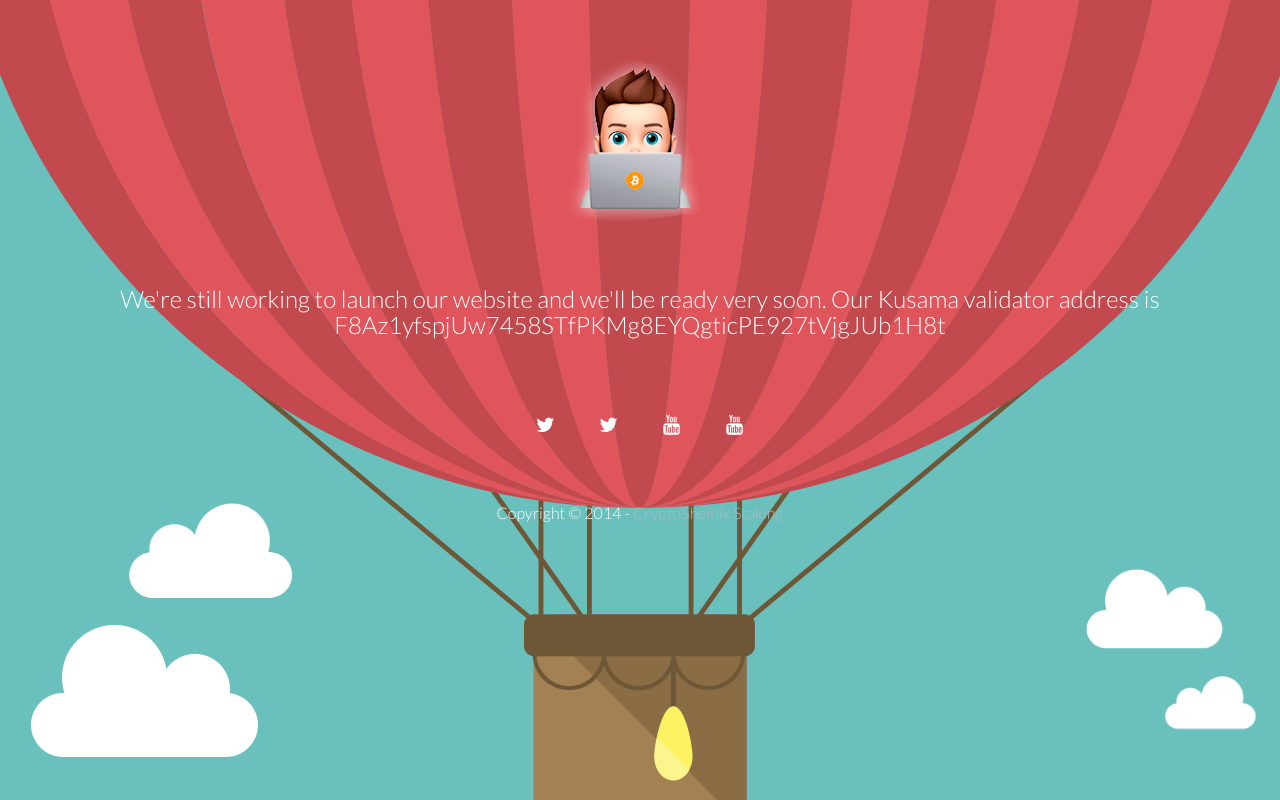
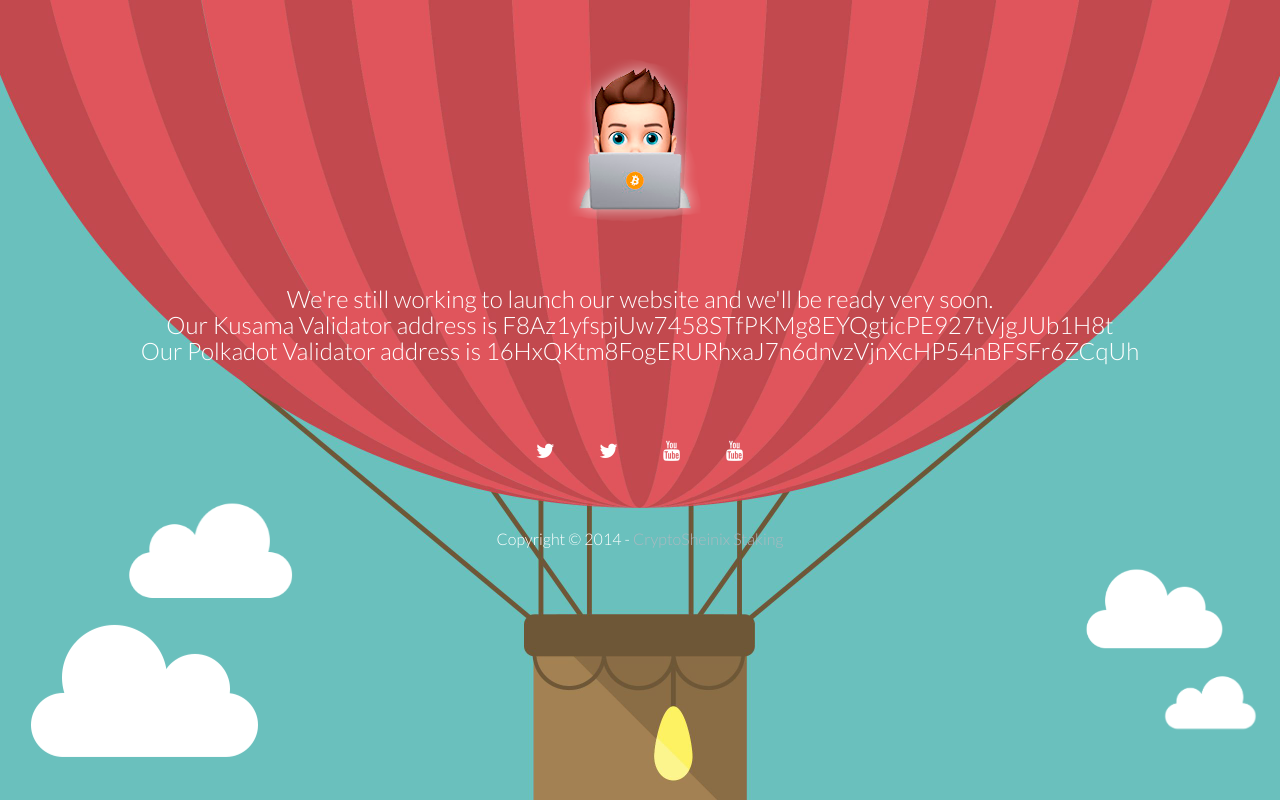
Before and after one commit to sheinixstaking/sheinixstaking.github.io, a plain HTML site: page index.html in a window 1280 px wide. Drawn offline with nearby package versions, Linux system fonts and the light colour scheme; some packages are replaced by stand-ins of ours; a script that the page names is missing.

Commit message:
adding polkadot address

```diff
--- a/index.html
+++ b/index.html
@@ -59,7 +59,10 @@
                     <img src="assets/img/logo.png" alt="CryptoSheinix Logo">
                     <br/>
                     <br/>
-                    <h2 class="subtitle">We're still working to launch our website and we'll be ready very soon. Our Kusama validator address is F8Az1yfspjUw7458STfPKMg8EYQgticPE927tVjgJUb1H8t</h2>
+                    <h2 class="subtitle">We're still working to launch our website and we'll be ready very soon.
+			    <br> Our Kusama Validator address is F8Az1yfspjUw7458STfPKMg8EYQgticPE927tVjgJUb1H8t
+			    <br> Our Polkadot Validator address is 16HxQKtm8FogERURhxaJ7n6dnvzVjnXcHP54nBFSFr6ZCqUh
+		    </h2>
                     <br/>
 
                     <!--<form class="form-inline validate signup" action="http://scoopthemes.us8.list-manage.com/subscribe/post-json?u=c535e62cabdc2bfeb87bff6de&amp;id=d969b07f82&c=?" method="get" role="form">
```
